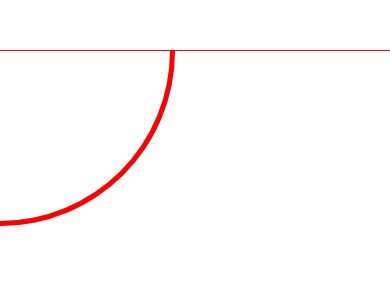
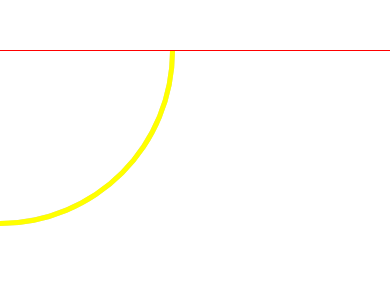
Before and after one commit to tymiurge/rn-lab, a React Native app in the folder rn-lab-expo/: screen / in a window 390 px wide. Shown: the top 300 px of the page. Built offline with nearby package versions, Linux system fonts and the light colour scheme.

Commit message:
GradientProcessArc complete

```diff
--- a/rn-lab-expo/App.js
+++ b/rn-lab-expo/App.js
@@ -1,5 +1,6 @@
 'use strict';
 import React, {Component} from 'react'
+import { View, Dimensions } from 'react-native'
 import GradientArc from './src/components/arc/GradientArc'
 import GradientProcessArc from './src/components/arc/GradientProcessArc'
 
@@ -7,7 +8,9 @@ import GradientProcessArc from './src/components/arc/GradientProcessArc'
 export default class Facade extends Component {
   render() {
     return (
-        <GradientProcessArc progress={75} />
+        <View style={{borderTopColor: 'red', borderTopWidth: 1, marginTop: 50}}>
+            <GradientProcessArc progress={75} style={{lineColor: 'yellow'}}/>
+        </View>
     )
   }
 }
--- a/rn-lab-expo/src/components/arc/GradientProcessArc.js
+++ b/rn-lab-expo/src/components/arc/GradientProcessArc.js
@@ -1,6 +1,6 @@
 'use strict';
 import React from 'react'
-import { View, Dimensions } from 'react-native'
+import { Dimensions } from 'react-native'
 import Svg, {Defs, Stop, G, Path, LinearGradient, Line} from 'react-native-svg'
 import { arc } from 'd3-shape'
 import PropTypes from 'prop-types'
@@ -10,22 +10,30 @@ export default class GradientProcessArc extends React.Component {
 
     static propTypes = {
         progress: PropTypes.number.isRequired,
-        style: PropTypes.object
+        style: PropTypes.shape({
+            fullCircleColor: PropTypes.string,
+            padding: PropTypes.number,
+            lineWidth: PropTypes.number,
+            lineColor: PropTypes.string,
+            viewWidth: PropTypes.number
+        })
     }
 
-    static defaultProps = {
-        style: {
-            fullCircleColor: '#d3d3d3',
-            padding: 20,
-            lineWidth: 5,
-            lineColor: 'red',
-            viewWidth: Dimensions.get('window').width
+    constructor(props) {
+        super(props)
+        const { fullCircleColor, padding, lineWidth, lineColor, viewWidth } = props.style
+        this.style = {
+            fullCircleColor: fullCircleColor || '#d3d3d3',
+            padding: padding || 20,
+            lineWidth: lineWidth || 5,
+            lineColor: lineColor || 'red',
+            viewWidth: viewWidth || Dimensions.get('window').width
         }
     }
 
     render() {
-        const { progress, style } = this.props
-        const { fullCircleColor, padding, lineWidth, lineColor, viewWidth } = style
+        const { progress } = this.props
+        const { fullCircleColor, padding, lineWidth, lineColor, viewWidth } = this.style
         let rIn = viewWidth / 2 - padding
         let rOut = viewWidth / 2 - lineWidth - padding;
         let endAngle = progress * 3.6
@@ -34,7 +42,7 @@ export default class GradientProcessArc extends React.Component {
             .innerRadius(rIn)
             .outerRadius(rOut)
             .startAngle(0)
-            .endAngle(2 * Math.PI / 360 * endAngle)
+            .endAngle( (2 * Math.PI / 360) * progress * 3.6 )
 
         let fullCirclePath = arc()
             .innerRadius(rIn)
@@ -43,11 +51,9 @@ export default class GradientProcessArc extends React.Component {
             .endAngle(360)
 
         return (
-            <View style={{borderTopColor: 'red', borderTopWidth: 1, marginTop: 50}}>
             <Svg width={viewWidth} height={viewWidth}>
                 <G>
                     <Path
-
                         x={viewWidth / 2}
                         y={viewWidth / 2}
                         d={fullCirclePath()}
@@ -62,7 +68,6 @@ export default class GradientProcessArc extends React.Component {
                     />
                 </G>
             </Svg>
-            </View>
-    )
+        )
     }
 }
```
